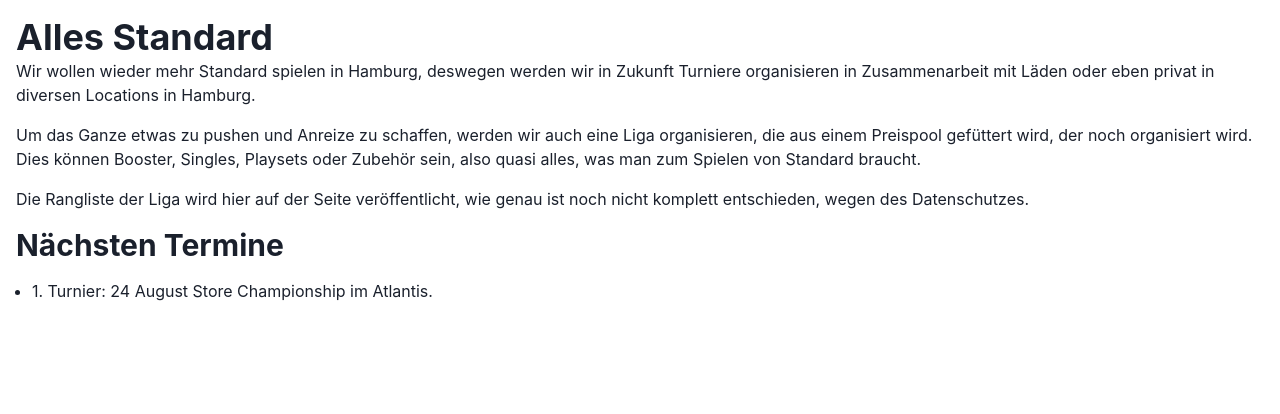
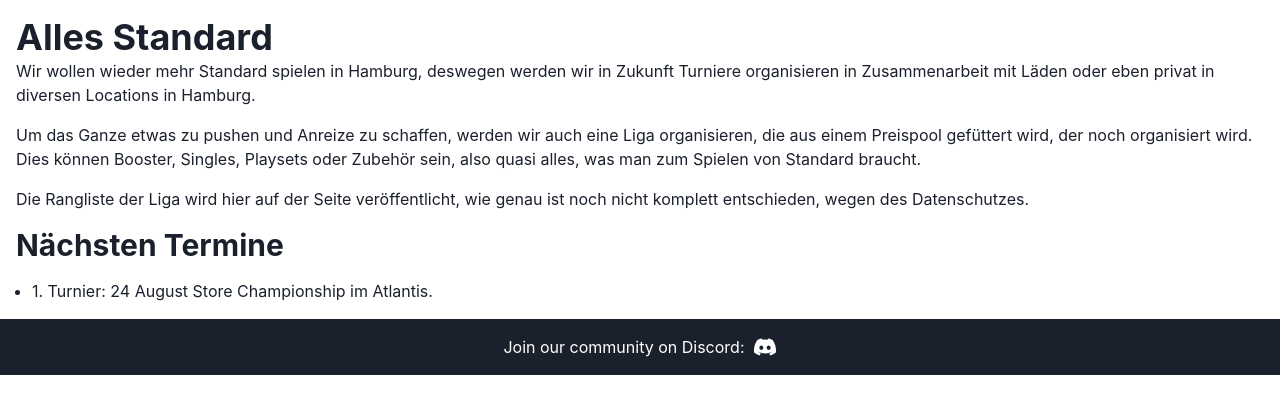
Before and after one commit to Poltergeist/alles-standard, a Gatsby site: page / in a window 1280 px wide. Built offline with nearby package versions, Linux system fonts and the light colour scheme; Gatsby itself is replaced by a stand-in of ours.

Commit message:
add discord link

```diff
--- a/package.json
+++ b/package.json
@@ -77,6 +77,7 @@
     "jsdom": "22.0.0",
     "lint-staged": "6.1.1",
     "prettier": "2.8.8",
+    "react-icons": "5.3.0",
     "typescript": "5.0.4",
     "vite-tsconfig-paths": "4.2.0",
     "vitest": "0.31.0"
--- a/src/pages/index.tsx
+++ b/src/pages/index.tsx
@@ -5,7 +5,11 @@ import {
   Text,
   UnorderedList,
   ListItem,
+  Link,
+  Flex
 } from '@chakra-ui/react';
+
+import { FaDiscord } from 'react-icons/fa';
 
 export default function Home() {
   return (
@@ -38,6 +42,14 @@ export default function Home() {
           </ListItem>
         </UnorderedList>
       </Box>
+      <Box as="footer" py={4} bg="gray.800" color="white">
+        <Flex justify="center" align="center">
+          <Text mr={2}>Join our community on Discord:</Text>
+          <Link href="https://discord.gg/My9pDdnsGC" isExternal>
+            <FaDiscord size="24px" />
+          </Link>
+        </Flex>
+      </Box>
     </ChakraProvider>
   );
 }
```
Also changed, not shown: 1 other file.
